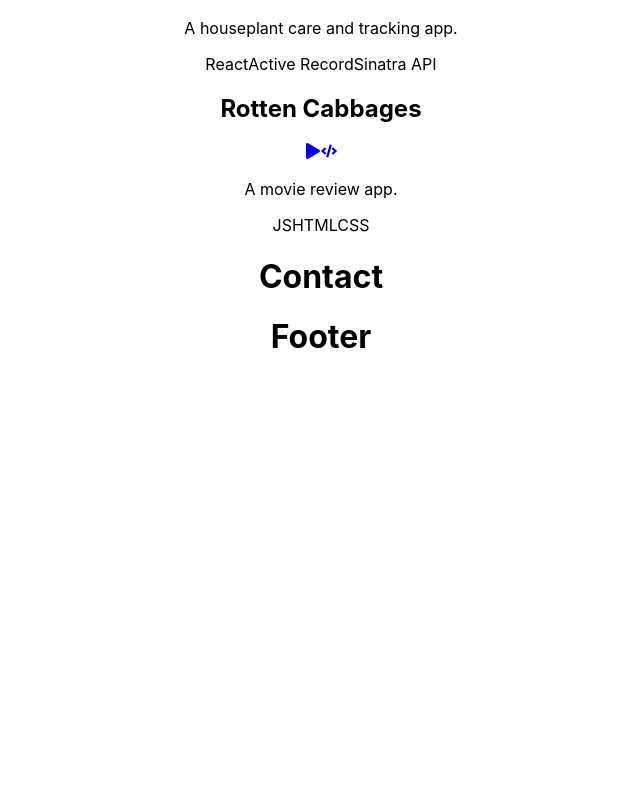
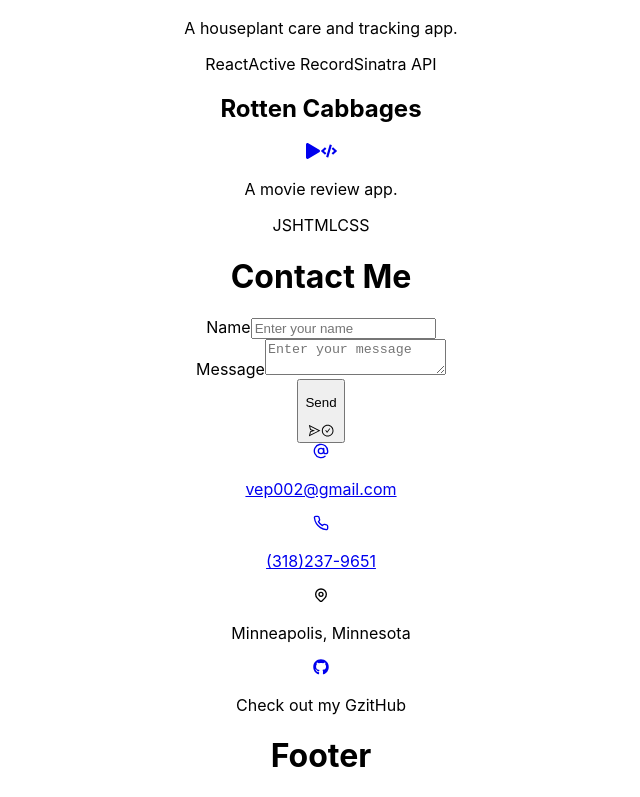
Before and after one commit to vep002/portfolio-2024, a React (Create React App) app: page / in a window 1280 px wide. Shown: the part 1803-2600 px from the top of the page, without its empty margins (319-959 px from the left). Before the commit the page ends 2180 px from the top, so only its background shows below. Built offline with nearby package versions, Linux system fonts and the light colour scheme.

Commit message:
added content to contact component

```diff
--- a/package.json
+++ b/package.json
@@ -9,6 +9,7 @@
     "@testing-library/jest-dom": "^5.17.0",
     "@testing-library/react": "^13.4.0",
     "@testing-library/user-event": "^13.5.0",
+    "axios": "^1.6.7",
     "react": "^18.2.0",
     "react-awesome-reveal": "^4.2.8",
     "react-dom": "^18.2.0",
@@ -16,6 +17,7 @@
     "react-icons": "^5.0.1",
     "react-router-dom": "^6.22.3",
     "react-scripts": "5.0.1",
+    "validator": "^13.11.0",
     "web-vitals": "^2.1.4"
   },
   "scripts": {
--- a/src/components/Contact/Contact.js
+++ b/src/components/Contact/Contact.js
@@ -1,9 +1,167 @@
-import React from "react";
+import React, { useContext, useState } from "react";
+import Snackbar from '@mui/material/Snackbar';
+import IconButton from '@mui/material/IconButton';
+import SnackbarContent from '@mui/material/SnackbarContent';
+import axios from 'axios';
+import isEmail from 'validator/lib/isEmail';
+import {
+  FaTwitter,
+  FaLinkedIn,
+  FaGithub,
+  FaInstagram,
+  FaCodepen,
+  FaGitlab
+} from 'react-icons/fa';
+import { AiOutlineSend, AiOutlineCheckCircle } from 'react-icons/ai';
+import { FiPhone, FiAtSign } from 'react-icons/fi';
+import { HiOutlineLocationMarker } from "react-icons/hi";
+
+import { socialData } from "../../data/socialData";
+import { contactData } from "../../data/contactData";
 
 function Contact() {
+const [open, setOpen] = useState(false);
+const [name, setName] = useState('');
+const [email, setEmail] = useState('');
+const [message, setMessage] = useState('');
+const [success, setSuccess] = useState(false);
+const [errorMsg, setErrorMsg] = useState('');
+
+const handleClose = (event, reason) => {
+  if (reason === 'clickaway') {
+    return;
+  }
+
+  setOpen(false);
+};
+
+const handleContactForm = (e) => {
+  e.preventDefault();
+  if (name && email && message) {
+    if (isEmail(email)) {
+      const responseData = {
+        name: name,
+        email: email,
+        message: message
+      };
+
+      axios.post(contactData.sheetAPI, responseData).then
+      ((response) => {
+        setSuccess(true);
+        setErrorMsg('');
+
+        setName('');
+        setEmail('');
+        setMessage('');
+        setOpen(false);
+      });
+    } else {
+      setErrorMsg('Invalid Email');
+      setOpen(true);
+    }
+  } else {
+    setErrorMsg('All fields are required');
+    setOpen(true);
+  }
+};
+
   return (
-    <div>
-      <h1>Contact</h1>
+    <div className='contact' id='contact'>
+      <div className='contact--container'>
+        <h1>Contact Me</h1>
+        <div className='contact-body'>
+          <div className="contact--form">
+            <form onSubmit={handleContactForm}>
+              <div className='input--container'>
+                <label htmlFor='Name' className='input-label-name'>Name</label>
+                <input
+                  placeholder='Enter your name'
+                  value={name}
+                  onChange={(e) => setName(e.target.value)}
+                  type='text'
+                  name='Name'
+                  />
+              </div>
+              <div className='input--container'>
+                <label htmlFor='Message'>Message</label>
+                <textarea
+                  placeholder='Enter your message'
+                  value={message}
+                  onChange={(e) => setMessage(e.target.value)}
+                  type='text'
+                  name='Message'
+                  />
+              </div>
+              <div className='submit-button'>
+                <button type='submit'>
+                  <p>{!success ? 'Send' : 'Sent'}</p>
+                  <div className='submit-icon'>
+                    <AiOutlineSend className='send-icon' />
+                    <AiOutlineCheckCircle className='sent-icon' />
+                  </div>
+                </button>
+              </div>
+            </form>
+            <Snackbar
+              anchorOrigin={{
+                vertical: 'top',
+                horizontal: 'center',
+              }}
+              open={open}
+              autoHideDuration={6000}
+              onClose={handleClose}
+            >
+              <SnackbarContent
+                action={
+                  <React.Fragment>
+                    <IconButton
+                      size="small"
+                      aria-label="close"
+                      color="inherit"
+                      onClick={handleClose}
+                    >
+                      X
+                    </IconButton>
+                  </React.Fragment>
+                }
+              />
+            </Snackbar>
+          </div>
+
+          <div className='contact--info'>
+            <a
+              href={`mailo:${contactData.email}`}
+              className='personal details'
+              >
+                <FiAtSign />
+                <p>{contactData.email}</p>
+              </a>
+              <a
+                href={`tel:${contactData.phone}`}
+                className='personal-details'
+                >
+                  <FiPhone />
+                  <p>{contactData.phone}</p>
+                </a>
+                <div className='personal-details'>
+                  <HiOutlineLocationMarker />
+                  <p>{contactData.address}</p>
+                </div>
+                <div className='personal-details'>
+                  {socialData.github && (
+                    <a
+                      href={socialData.github}
+                      target='_blank'
+                      rel='noreferrer'
+                    >
+                        <FaGithub aria-label='GitHub'/>
+                    </a>
+                  )}
+                  <p>Check out my GzitHub</p>
+                </div>
+              </div>
+        </div>
+      </div>
     </div>
   );
 }
--- /dev/null
+++ b/src/data/contactData.js
@@ -0,0 +1,7 @@
+export const contactData = {
+    email: 'vep002@gmail.com',
+    phone: '(318)237-9651',
+    address: 'Minneapolis, Minnesota',
+
+    sheetAPI: ''
+}
```
Also changed, not shown: 1 other file (tests, documents, lock files or other folders).
